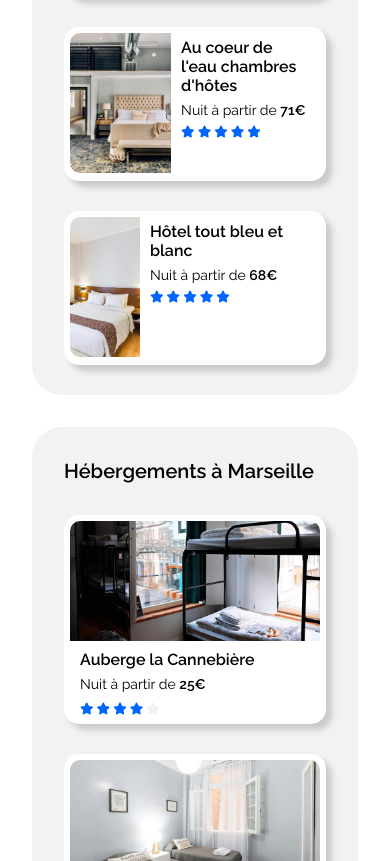
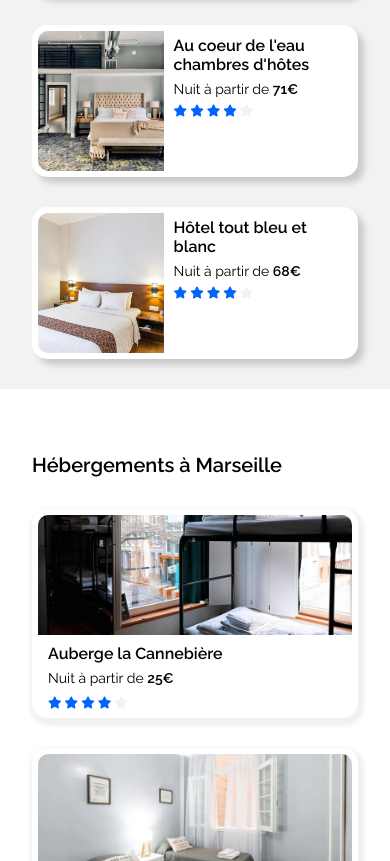
Before and after one commit to Miuqnar/AmaralRanquim_02_04052021, a plain HTML site: page index.html in a window 390 px wide. Shown: the part 1139-2000 px from the top of the page. Drawn offline with Linux system fonts and the light colour scheme.

Commit message:
modificaton de index.html line 2, et css line 363, 373 et de media query

```diff
--- a/css/style.css
+++ b/css/style.css
@@ -11,8 +11,7 @@ body{
     display: flex;
     justify-content: space-between;
     max-width: 1428px;
-    margin-left: auto;
-    margin-right: auto;
+    margin: auto;
 }
 .logo{
     padding: 32px 0 0;
@@ -266,7 +265,7 @@ button{
     background-color: #F2F2F2;
     border-radius: 30px;
     margin-right: 30px;
-    width: 100%;
+    min-width: 70%;
 }
 .hosting-title{
     padding: 32px 32px 32px;
@@ -284,7 +283,7 @@ button{
     margin: 0 12px 30px;
     border-radius: 15px;
     background-color: #fff;
-    box-shadow: 6px 6px 6px  #cac9c9;
+    box-shadow: 6px 6px 6px #cac9c9;
     transform: scale(1);
     transition: all 100ms;
 }
@@ -350,7 +349,7 @@ button{
 .hosting-popular__marseille-modifier{
     display: flex;
     border-radius: 15px;
-    padding: 6px 6px 4px 6px;
+    padding: 6px 6px 2px 6px;
     margin: 0 12px 30px;
     background-color: #fff;
     box-shadow: 6px 6px 6px  #cac9c9;
@@ -360,16 +359,19 @@ button{
 .hosting-popular__marseille-modifier:hover{
     transform: scale(1.03);
 }
+.popular-images {
+    width: 25%;
+    min-width: 40%;
+}
 .popular-images img{
-    min-width: 70px;
-    width: 120px;
+    width: 100%;
     height: 140px;
     border-radius: 10px 0px 0 10px;
     object-fit: cover;
     cursor: pointer;
 }
 .popular{
-    width: 160px;
+    width: 75%;
 }
 .subtitle-marseille__popular{
     font-size: 16px;
@@ -378,7 +380,7 @@ button{
 }
 .paragraphe-price__popular{
     font-size: 14px;
-    padding: 5px 10px 40px;
+    padding: 5px 10px 20px;
 }
 .iconstar-02{
     color: #F2F2F2;
@@ -459,7 +461,6 @@ button{
     font-weight: bold;
     border-radius: 0 0 30px 30px;
     box-shadow: 6px 6px 6px  #cac9c9;
-
 }
 
 /** footer ***/
@@ -473,7 +474,6 @@ button{
 }
 .about{
     padding: 20px 32px 0;
-    max-width: 100%;
     width: 50%;
 }
 .about .title_about{
@@ -501,7 +501,6 @@ li{
 
 @media screen and (max-width: 1190px){
     .hosting{
-        display: flex;
         flex-direction: column-reverse;
     }
     .hosting-marseille{
@@ -559,6 +558,19 @@ li{
     }
 }
 @media screen and (max-width: 700px){
+    .hosting{
+        padding: 0;
+    }
+    .hosting-marseille{
+        background: none;
+        width: 100%;
+    }
+    .hosting-marseille__articles--modifier{
+        box-shadow: 2px 4px 4px 4px #f1f1f1;
+    }
+    .hosting-popular{
+        border-radius: 0;
+    }
     .footer{
         display: flex;
         flex-direction: column;
--- a/index.html
+++ b/index.html
@@ -1,5 +1,5 @@
 <!DOCTYPE html>
-<html lang="en">
+<html lang="fr">
 <head>
     <meta charset="UTF-8">
     <meta http-equiv="X-UA-Compatible" content="IE=edge">
@@ -197,7 +197,7 @@
                             <i class="fas fa-star checked"></i>
                             <i class="fas fa-star checked"></i>
                             <i class="fas fa-star checked"></i>
-                            <i class="fas fa-star checked"></i>
+                            <i class="fas fa-star"></i>
                         </div>
                     </div>
                 </div>
@@ -213,7 +213,7 @@
                             <i class="fas fa-star checked"></i>
                             <i class="fas fa-star checked"></i>
                             <i class="fas fa-star checked"></i>
-                            <i class="fas fa-star checked"></i>
+                            <i class="fas fa-star"></i>
                         </div>
                     </div>
                 </div>
```
